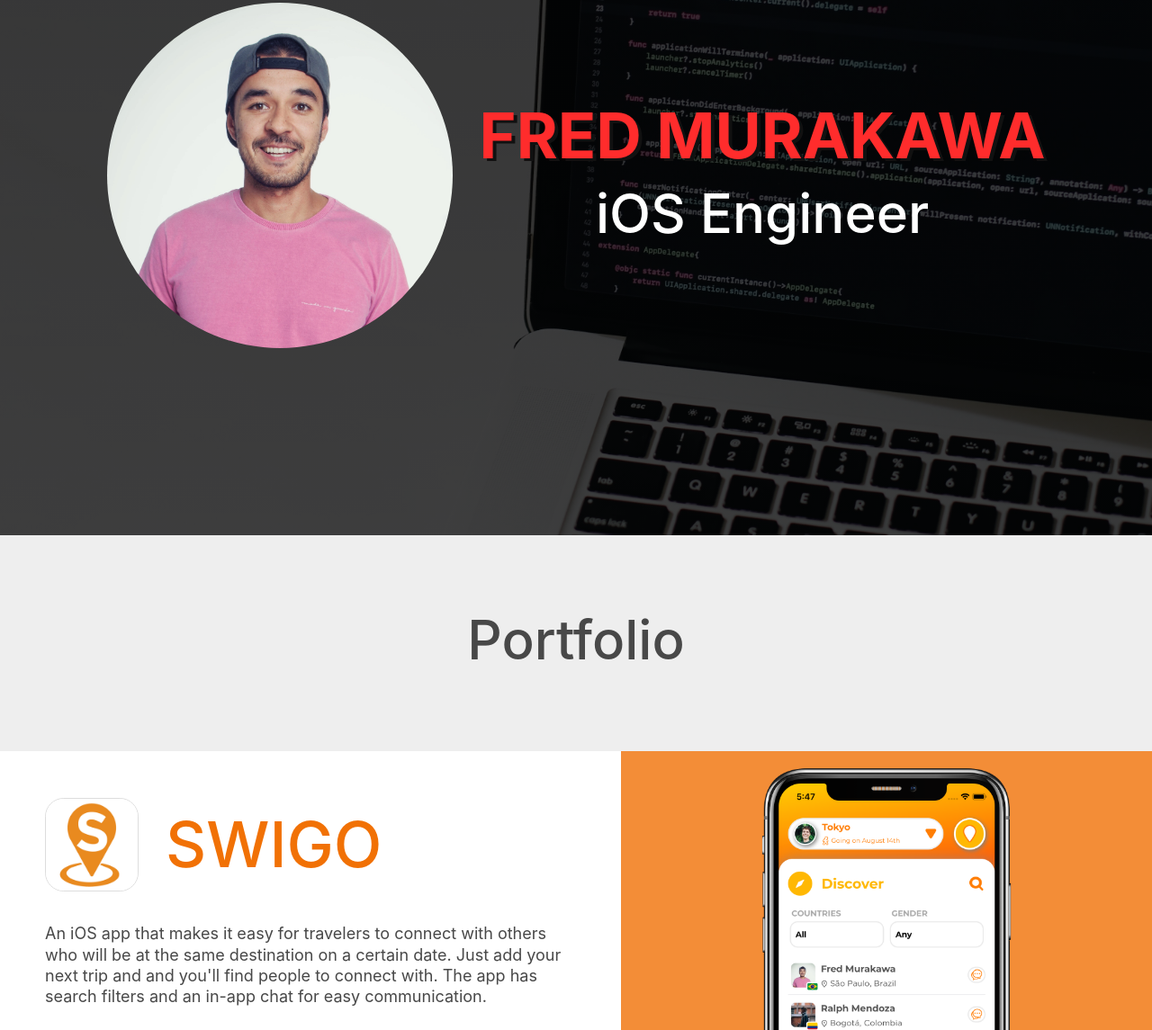
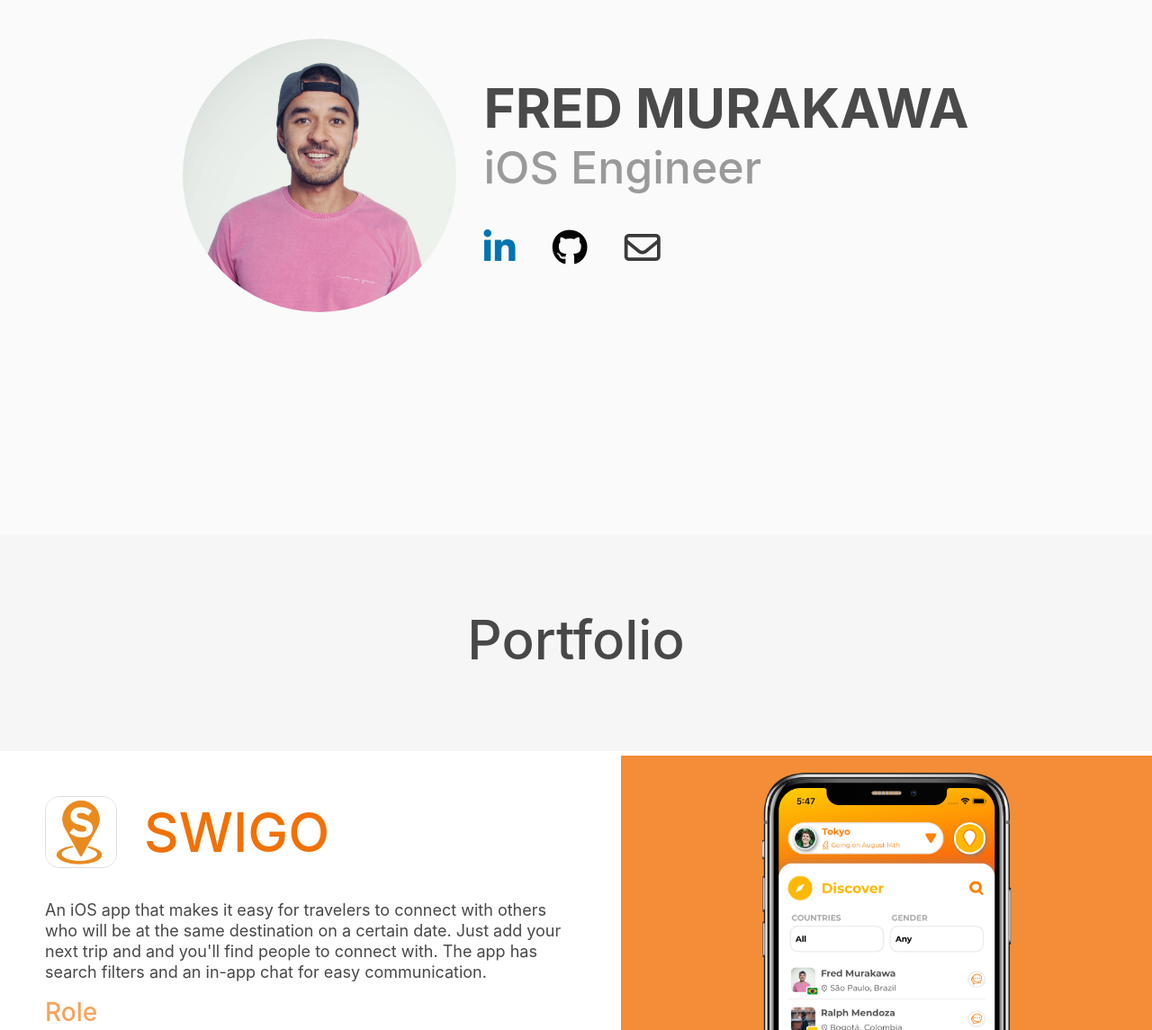
Before and after one commit to fredmurakawa/fredmurakawa.github.io, a plain HTML site: page index.html in a window 1280 px wide. Shown: the part 205-1350 px from the top of the page at 90% size. Drawn offline with nearby package versions, Linux system fonts and the light colour scheme.

Commit message:
Final v1

```diff
--- a/index.html
+++ b/index.html
@@ -7,7 +7,11 @@
 
     <!-- Bootstrap CSS -->
     <link rel="stylesheet" href="https://stackpath.bootstrapcdn.com/bootstrap/4.3.1/css/bootstrap.min.css" integrity="sha384-ggOyR0iXCbMQv3Xipma34MD+dH/1fQ784/j6cY/iJTQUOhcWr7x9JvoRxT2MZw1T" crossorigin="anonymous">
+
     <link rel="stylesheet" type="text/css" href="styles.css">
+
+    <!-- Font Awesome -->
+    <script src="https://kit.fontawesome.com/14f06cd00a.js"></script>
 
     <title>Fred Murakawa |  iOS Engineer</title>
 </head>
@@ -18,11 +22,25 @@
             <div class="col-auto text-center image-div">
                 <img src="img/fred.jpg" class="rounded-circle img-fluid" id="my-image" alt="Fred Murakawa">
             </div>
-            <div class="col-auto text-center name-div">
+            <div class="col-auto name-div my-auto">
                 <h1 id="name">FRED MURAKAWA</h1>
                 <h2 id="work">iOS Engineer</h2>
-                <!-- <p>Description about myself</p> -->
+                <div class="social">
+                    <a href="https://www.linkedin.com/in/frederico-murakawa/" target="_blank" title="LinkedIn" class="social-media-icon">
+                        <i class="fab fa-linkedin-in"></i>
+                    </a>
+                    <a href="https://github.com/fredmurakawa" target="_blank" title="GitHub" class="social-media-icon">
+                        <i class="fab fa-github"></i>
+                    </a>
+                    <!-- <a href="#Resume" target="_blank" title="Resume">
+                        <i class="fas fa-address-card social-media-icon"></i>
+                    </a> -->
+                    <a href="mailto:fredbmurakawa@gmail.com" target="_top" title="Email" class="social-media-icon">
+                        <i class="far fa-envelope"></i>
+                    </a>
+                </div>
             </div>
+
         </div>
 
     </div>
@@ -32,11 +50,12 @@
     <div class="container-fluid section">
         <h2 class="text-center">Portfolio</h2>
     </div>
+    <!-- End Portfolio Section -->
 
-    <!-- Project -->
+    <!-- Project Swigo -->
     <div class="container-fluid project" id="swigo">
         <div class="row">
-            <div class="col-sm align-self-center project-info">
+            <div class="col-sm align-self-center project-info order-sm-1 order-2">
                 <div class="row">
                     <div class="col-auto">
                         <img src="img/swigo_app_icon.png" alt="Swigo App Icon" class="app-icon">
@@ -44,34 +63,32 @@
                     <div class="col align-self-center">
                         <h2 class="app-name-title">SWIGO</h2>
                     </div>
-
                 </div>
                 <p class="app-text">
                     An iOS app that makes it easy for travelers to connect with others who will be at the same destination on a certain date.
                     Just add your next trip and and you'll find people to connect with.
                     The app has search filters and an in-app chat for easy communication.
                 </p>
-                <br>
-
                 <h4 class="app-subtitle">Role</h4>
                 <p class="app-text">
                     I've been working on Swigo since the beginning on a team of 5 engineers.
                     Developed the logic of many features and built numerous UI components.
                 </p>
-                <br>
-
                 <h4 class="app-subtitle">Technologies</h4>
                 <p class="app-text">
                     Swift, CoreData, Core Location, Push Notifications, SendBird
                 </p>
-
+                <br>
+                <a href="https://apps.apple.com/us/app/swigo-see-who-is-going/id1455923835" target="_blank" title="Swigo - Download on the App Store">
+                    <img src="img/app_store.png" alt="Swigo - Download on the App Store" class="app-store-icon">
+                </a>
+                <br>
+                <br>
             </div>
-
-            <div class="col-sm main-mockup align-self-center">
+            <div class="col-sm main-mockup align-self-center order-1">
                 <img src="img/swigo_screenshot_6.png" class="img-fluid" alt="Swigo Mockup">
             </div>
         </div>
-        <br>
         <br>
         <div class="row">
             <div class="col-sm-6 col-lg-4">
@@ -91,48 +108,46 @@
             </div>
         </div>
     </div>
-
     <!-- End Project -->
 
-    <!-- Project -->
     <hr class="project-separator">
+
+    <!-- Project Allo -->
     <div class="container-fluid project" id="allo">
         <div class="row">
-            <div class="col-sm main-mockup align-self-center order-sm-1 order-2">
+            <div class="col-sm main-mockup align-self-center">
                 <img src="img/allo_screenshot_2.png" class="img-fluid" alt="Allo Mockup">
             </div>
-            <div class="col-sm align-self-center project-info order-1">
+            <div class="col-sm align-self-center project-info">
                 <div class="row">
                     <div class="col-auto">
-                        <img src="img/allo_app_icon.png" alt="Allo App Icon" class="app-icon">
+                        <img src="img/allo_app_icon.jpg" alt="Allo App Icon" class="app-icon">
                     </div>
                     <div class="col align-self-center">
                         <h2 class="app-name-title">ALLO</h2>
                     </div>
-
                 </div>
                 <p class="app-text">
                     Allo is a social networking app that aims to strengthen local networks of friends,
                     families, and trusted neighbors by giving them a better way to respond to each other’s needs.
                     Allo makes it easier to coordinate and be part of a community of people around your neighborhood.
                 </p>
-                <br>
-
                 <h4 class="app-subtitle">Role</h4>
                 <p class="app-text">
                     I worked on the app from early stage to release on the App Store. I was responsible for various features and UI components.
                 </p>
-                <br>
-
                 <h4 class="app-subtitle">Technologies</h4>
                 <p class="app-text">
                     Swift, CoreData, Push Notifications, MapKit, SendBird
                 </p>
-
+                <br>
+                <a href="https://apps.apple.com/us/app/allo-community/id1352734084" target="_blank" title="Allo - Download on the App Store">
+                    <img src="img/app_store.png" alt="Allo - Download on the App Store" class="app-store-icon">
+                </a>
+                <br>
+                <br>
             </div>
-
         </div>
-        <br>
         <br>
         <div class="row">
             <div class="col-sm-6 col-lg-4">
@@ -152,14 +167,14 @@
             </div>
         </div>
     </div>
-
     <!-- End Project -->
 
-    <!-- Project -->
     <hr class="project-separator">
+
+    <!-- Project Primer -->
     <div class="container-fluid project" id="primer">
         <div class="row">
-            <div class="col-sm align-self-center project-info">
+            <div class="col-sm align-self-center project-info order-sm-1 order-2">
                 <div class="row">
                     <div class="col-auto">
                         <img src="img/primer_app_icon.png" alt="Primer App Icon" class="app-icon">
@@ -167,56 +182,44 @@
                     <div class="col align-self-center">
                         <h2 class="app-name-title">PRIMER</h2>
                     </div>
-
                 </div>
                 <p class="app-text">
                     An iOS app that helps you choose and buy a paint by applying the color to a wall with the help of the camera.
                 </p>
-                <br>
-
                 <h4 class="app-subtitle">Role</h4>
                 <p class="app-text">
                     Implemented the new UI and part of the logic in a team of 3 engineers.
                 </p>
-                <br>
-
                 <h4 class="app-subtitle">Technologies</h4>
                 <p class="app-text">
                     Swift, ARKit
                 </p>
-
             </div>
-
-            <div class="col-sm main-mockup align-self-center">
-                <img src="img/primer_mockup_iPhoneX_1.png" class="img-fluid" alt="Primer Mockup">
+            <div class="col-sm main-mockup align-self-center order-1">
+                <img src="img/primer_screenshot_7.png" class="img-fluid" alt="Primer Mockup">
             </div>
         </div>
         <br>
-        <br>
         <div class="row">
             <div class="col-sm-6 col-lg-4">
-                <img src="img/primer_mockup_iPhoneX_2.png" class="img-fluid" alt="Primer Mockup">
+                <img src="img/primer_screenshot_3.png" class="img-fluid" alt="Primer Mockup">
             </div>
             <div class="col-sm-6 col-lg-4">
-                <img src="img/primer_mockup_iPhoneX_3.png" class="img-fluid" alt="Primer Mockup">
+                <img src="img/primer_screenshot_5.png" class="img-fluid" alt="Primer Mockup">
             </div>
             <div class="col-sm-6 col-lg-4">
-                <img src="img/primer_mockup_iPhoneX_4.png" class="img-fluid" alt="Primer Mockup">
+                <img src="img/primer_screenshot_2.png" class="img-fluid" alt="Primer Mockup">
             </div>
             <div class="col-sm-6 col-lg-4 offset-lg-2">
-                <img src="img/primer_mockup_iPhoneX_5.png" class="img-fluid" alt="Primer Mockup">
+                <img src="img/primer_screenshot_0.png" class="img-fluid" alt="Primer Mockup">
             </div>
             <div class="col-sm-6 col-lg-4">
-                <img src="img/primer_mockup_iPhoneX_6.png" class="img-fluid" alt="Primer Mockup">
+                <img src="img/primer_screenshot_1.png" class="img-fluid" alt="Primer Mockup">
             </div>
         </div>
     </div>
-
-    <br>
-    <br>
     <!-- End Project -->
 
-    <!-- End Portfolio Section -->
 
     <!-- Optional JavaScript -->
     <!-- jQuery first, then Popper.js, then Bootstrap JS -->
--- a/styles.css
+++ b/styles.css
@@ -12,35 +12,67 @@ p {
     color: #484848 !important;
 }
 
-.app-icon {
-	margin: 20px auto;
-	width: 13vh;
-	height: 13vh;
-	border-radius: 20%;
-    border: 1px solid #ddd;
-	/* display: flex; */
-	/* justify-content: center; */
-	/* align-items: flex-end; */
-	/* background-color: #ececec; */
-	/* position: relative; */
+a:hover {
+    color: white;
+}
+
+hr.project-separator {
+    width: 80%;
+    margin-left: 10% !important;
+    margin-right: 10% !important;
+    /* border: 1.2px solid gray; */
+    margin-top: 2rem;
+    margin-bottom: 2rem;
 }
 
 .hero {
-    background: linear-gradient(0deg,rgba(0,0,0,0.75),rgba(0,0,0,0.78)),url("img/background_code_5.jpg");
+    /* background: url("img/background_code_5.jpg"); */
+    background-color: #fafafa;
     background-size: cover;
-    background-position: right;
+    background-position: left;
     color: white;
     padding-top: 6%;
     padding-bottom: 6%;
+    height: 100vh;
 }
 
-#name {
-    color: #ff2c2c;
-    font-weight: 650;
-    text-shadow: 4px 3px 0 #111;
+.app-icon {
+	margin: 20px auto;
+	border-radius: 20%;
+    border: 1px solid #ddd;
 }
 
-#work { color: white; }
+.app-store-icon {
+    width: 13vw;
+    min-width: 140px;
+}
+
+.social {
+    margin-top: 30px;
+
+}
+
+.social a {
+    color: #fafafa;
+}
+
+.social-media-icon {
+    margin-right: 30px;
+}
+
+.fa-linkedin-in { color: #0073b1; }
+
+.fa-github { color: black; }
+
+.fa-envelope { color: #3a3a3a; }
+
+#name {
+    color: #4a4a4a;
+    font-weight: 650;
+    margin-bottom: 0;
+}
+
+#work { color: #9a9a9a; }
 
 .sub-master {
     padding-left: 2%;
@@ -50,7 +82,7 @@ p {
 
 .section {
     color: rgba(72, 72, 72, 1);
-    background-color: #eee;
+    background-color: #f6f6f6;
     padding-top: 10vh;
     padding-bottom: 10vh;
 }
@@ -65,14 +97,7 @@ p {
     padding: 0;
 }
 
-hr.project-separator {
-    width: 80%;
-    margin-left: 10% !important;
-    margin-right: 10% !important;
-    /* border: 1.2px solid gray; */
-    margin-top: 2rem;
-    margin-bottom: 2rem;
-}
+
 
 #swigo .app-name-title {
     color: rgba(241, 113, 5, 1);
@@ -106,7 +131,7 @@ hr.project-separator {
     #work { font-size: 29px !important; }
 
     #my-image {
-        max-height: 40vh;
+        max-height: 28vh;
         max-width: 80vw;
     }
 
@@ -117,11 +142,20 @@ hr.project-separator {
     .name-div {
         align-self: flex-start !important;
     }
+
+    .social {
+        font-size: 30px;
+    }
+
+    .app-icon {
+        width: 60px;
+        height: 60px;
+    }
 }
 
 /* Small devices */
 @media (min-width: 350px) {
-    .app-name-title { font-size: 50px !important; }
+    .app-name-title { font-size: 46px !important; }
 
     .app-subtitle { font-size: 25px !important; }
 
@@ -134,7 +168,7 @@ hr.project-separator {
     #work { font-size: 32px !important; }
 
     #my-image {
-        max-height: 40vh;
+        max-height: 28vh;
         max-width: 80vw;
     }
 
@@ -145,11 +179,20 @@ hr.project-separator {
     .name-div {
         align-self: flex-start !important;
     }
+
+    .social {
+        font-size: 30px;
+    }
+
+    .app-icon {
+        width: 60px;
+        height: 60px;
+    }
 }
 
 /* Medium devices */
 @media (min-width: 768px) {
-    .app-name-title { font-size: 60px !important; }
+    .app-name-title { font-size: 53px !important; }
 
     .app-subtitle { font-size: 30px !important; }
 
@@ -157,13 +200,13 @@ hr.project-separator {
 
     .section h2 { font-size: 50px !important; }
 
-    #name { font-size: 52px !important; }
+    #name { font-size: 48px !important; }
 
-    #work { font-size: 42px !important; }
+    #work { font-size: 38px !important; }
 
     #my-image {
-        max-height: 50vh;
-        max-width: 30vw;
+        max-height: 38vh;
+        max-width: 24vw;
     }
 
     .image-div {
@@ -173,27 +216,39 @@ hr.project-separator {
     .name-div {
         align-self: center !important;
     }
+
+    .social {
+        font-size: 35px;
+    }
+
+    .app-icon {
+        width: 80px;
+        height: 80px;
+    }
 }
 
 /* Large devices */
 @media (min-width: 992px) {
-    .app-name-title { font-size: 70px !important; }
+    .app-name-title { font-size: 60px !important; }
 
-    .app-subtitle { font-size: 35px !important; }
+    .app-subtitle { font-size: 28px !important; }
 
     .app-text { font-size: 18px !important; }
 
     .section h2 { font-size: 60px !important; }
 
-    #name { font-size: 70px !important; }
+    #name { font-size: 60px !important; }
 
-    #work { font-size: 60px !important; }
+    #work { font-size: 50px !important; }
 
     #my-image {
-        max-height: 50vh;
+        max-height: 38vh;
         max-width: 30vw;
     }
 
+    .social {
+        font-size: 40px;
+    }
 }
 
 @media (max-width: 768px) {
@@ -204,11 +259,9 @@ hr.project-separator {
 }
 
 @media screen and (orientation:portrait) {
-    .hero {
-        height: 80vh;
-    }
+
 }
+
 @media screen and (orientation:landscape) {
-    .hero {
-        height: 100vh;
-    }
+
+}
```
